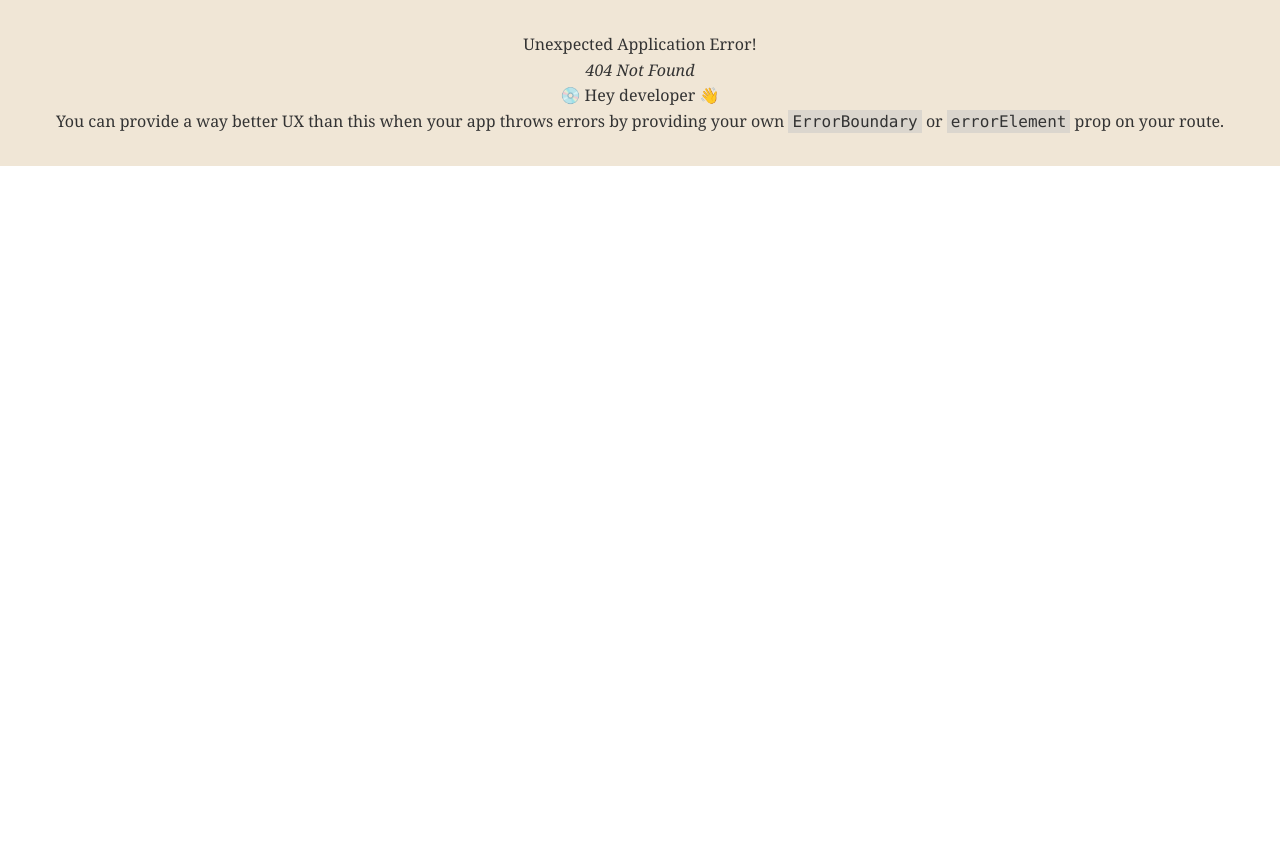
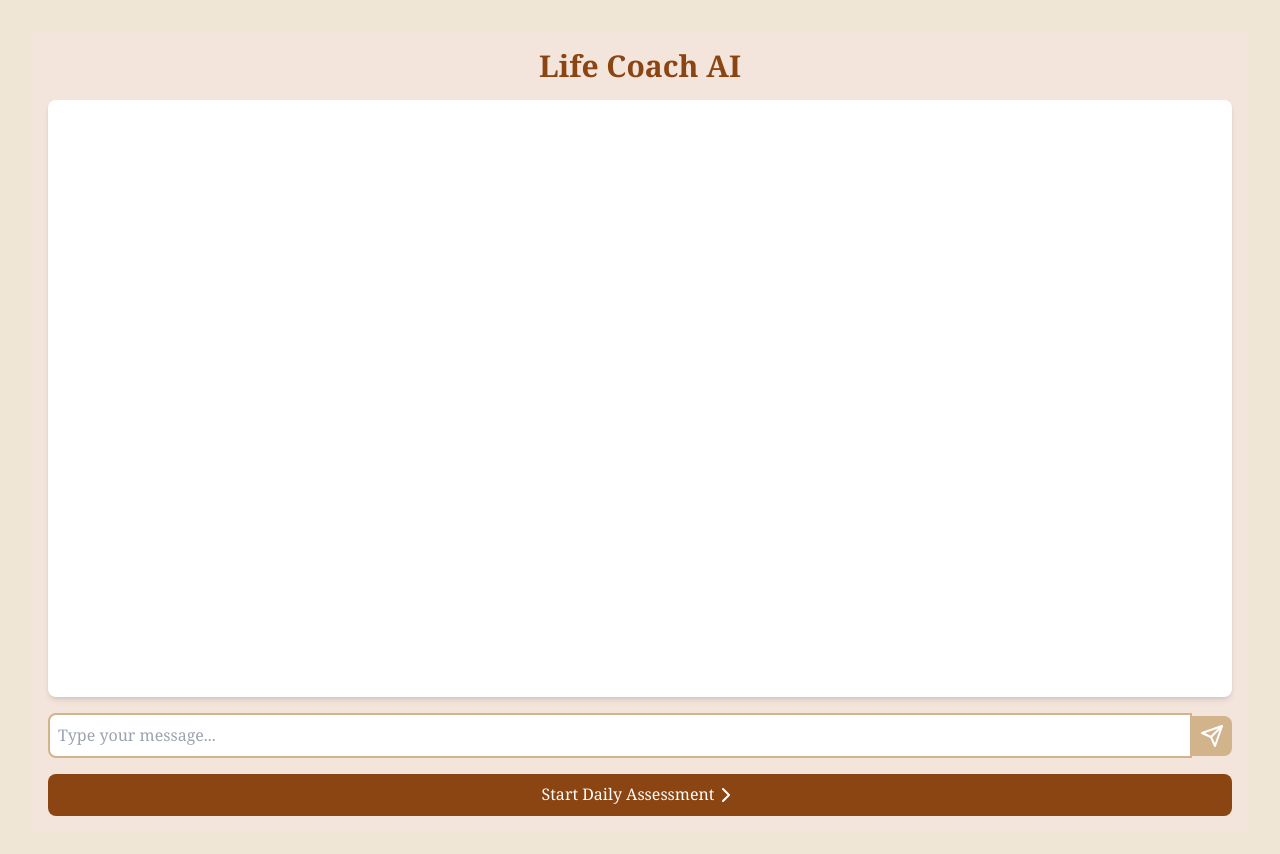
Before and after one commit to BiggyBrey/Emotional-Wellness, a React (Vite) app in the folder frontend/: page /chatbot in a window 1280 px wide. Before the commit this address had no page. Shown: the top 854 px of the page. Before the commit the page ends 800 px from the top, so only its background shows below. Built offline with nearby package versions, Linux system fonts and the light colour scheme.

Commit message:
transfered chatbot here

```diff
--- a/frontend/src/components/ChatBot.jsx
+++ b/frontend/src/components/ChatBot.jsx
@@ -0,0 +1,127 @@
+import React, { useState } from 'react';
+import { ChevronRight, Send } from 'lucide-react';
+import { Alert, AlertIcon, AlertTitle, AlertDescription } from '@chakra-ui/react';
+const nudePalette = {
+  background: '#F3E5DC',
+  primary: '#D2B48C',
+  secondary: '#A67B5B',
+  text: '#4A3728',
+  accent: '#8B4513'
+};
+
+const ChatBot = () => {
+  const [messages, setMessages] = useState([]);
+  const [inputMessage, setInputMessage] = useState('');
+  const [showQuiz, setShowQuiz] = useState(false);
+  const [quizAnswers, setQuizAnswers] = useState({});
+
+  const handleSendMessage = () => {
+    if (inputMessage.trim()) {
+      setMessages([...messages, { text: inputMessage, sender: 'user' }]);
+      setInputMessage('');
+      // Simulate bot response
+      setTimeout(() => {
+        setMessages(prevMessages => [...prevMessages, {
+          text: "That's interesting! Let's dive deeper into how you're feeling today.",
+          sender: 'bot'
+        }]);
+      }, 1000);
+    }
+  };
+
+  const handleStartQuiz = () => {
+    setShowQuiz(true);
+  };
+
+  const handleQuizAnswer = (question, answer) => {
+    setQuizAnswers({ ...quizAnswers, [question]: answer });
+  };
+
+  const handleSubmitQuiz = () => {
+    setShowQuiz(false);
+    // Process quiz answers here
+    setMessages(prevMessages => [...prevMessages, {
+      text: "Thanks for completing the quiz! I've got some insights to share with you.",
+      sender: 'bot'
+    }]);
+  };
+
+  return (
+    <div className="flex flex-col h-screen bg-[#F3E5DC] text-[#4A3728] p-4">
+      <h1 className="text-3xl font-bold mb-4 text-center text-[#8B4513]">Life Coach AI</h1>
+      <div className="flex-grow overflow-auto mb-4 bg-white rounded-lg shadow-md p-4">
+        {messages.map((message, index) => (
+          <div key={index} className={`mb-2 ${message.sender === 'user' ? 'text-right' : 'text-left'}`}>
+            <span className={`inline-block p-2 rounded-lg ${
+              message.sender === 'user' ? 'bg-[#D2B48C] text-white' : 'bg-[#A67B5B] text-white'
+            }`}>
+              {message.text}
+            </span>
+          </div>
+        ))}
+      </div>
+      <div className="flex items-center">
+        <input
+          type="text"
+          value={inputMessage}
+          onChange={(e) => setInputMessage(e.target.value)}
+          className="flex-grow p-2 rounded-l-lg border-2 border-[#D2B48C] focus:outline-none focus:border-[#8B4513]"
+          placeholder="Type your message..."
+        />
+        <button
+          onClick={handleSendMessage}
+          className="bg-[#D2B48C] text-white p-2 rounded-r-lg hover:bg-[#8B4513] transition-colors"
+        >
+          <Send size={24} />
+        </button>
+      </div>
+      <button
+        onClick={handleStartQuiz}
+        className="mt-4 bg-[#8B4513] text-white p-2 rounded-lg hover:bg-[#A67B5B] transition-colors flex items-center justify-center"
+      >
+        Start Daily Assessment <ChevronRight size={24} />
+      </button>
+      {showQuiz && (
+        <div className="fixed inset-0 bg-black bg-opacity-50 flex items-center justify-center">
+          <div className="bg-white p-6 rounded-lg max-w-md w-full">
+            <h2 className="text-2xl font-bold mb-4 text-[#8B4513]">Daily Assessment</h2>
+            <div className="mb-4">
+              <p className="mb-2">How would you rate your mood today?</p>
+              {['😞', '😐', '😊', '😄'].map((emoji, index) => (
+                <button
+                  key={index}
+                  onClick={() => handleQuizAnswer('mood', index)}
+                  className={`mr-2 text-2xl ${quizAnswers.mood === index ? 'border-2 border-[#8B4513] rounded-full' : ''}`}
+                >
+                  {emoji}
+                </button>
+              ))}
+            </div>
+            <div className="mb-4">
+              <p className="mb-2">What's one thing you'd like to improve?</p>
+              <input
+                type="text"
+                onChange={(e) => handleQuizAnswer('improvement', e.target.value)}
+                className="w-full p-2 border-2 border-[#D2B48C] rounded-lg"
+              />
+            </div>
+            <button
+              onClick={handleSubmitQuiz}
+              className="w-full bg-[#8B4513] text-white p-2 rounded-lg hover:bg-[#A67B5B] transition-colors"
+            >
+              Submit
+            </button>
+          </div>
+        </div>
+      )}
+      {/* <Alert className="mt-4 bg-[#D2B48C] text-[#4A3728] border-[#8B4513]">
+        <AlertTitle>Tip of the day</AlertTitle>
+        <AlertDescription>
+          Take a moment to practice gratitude. What are three things you're thankful for today?
+        </AlertDescription>
+      </Alert> */}
+    </div>
+  );
+};
+
+export default ChatBot;
--- a/frontend/src/main.jsx
+++ b/frontend/src/main.jsx
@@ -5,6 +5,7 @@ import './index.css'
 import LoginPage from './LoginPage.jsx'
 import SignUp from './SignUp.jsx'
 import AiChat from './AiChatBot.jsx'
+import ChatBot from './components/ChatBot.jsx'
 import Landing from "./Landing.jsx"
 import JournalPage from "./components/journal/JournalPage.jsx";
 import JournalDisplay from "./components/journal/journalDisplay/JournalDisplay.jsx";
@@ -27,6 +28,7 @@ const router = createBrowserRouter(
       <Route path="write" element={<JournalPage />} />
       <Route path="entry/:id" element={<JournalPage />} />
       <Route path='login' element={<LoginPage />} />
+      <Route path='chatbot' element={<ChatBot />} />
       {/* <Route path='quiz' element={<Quiz/>}/> */}
       {/* <Route path='dashboard' element={<Dashboard/>}/> */}
       <Route path='signup' element={<SignUp />} />
```
